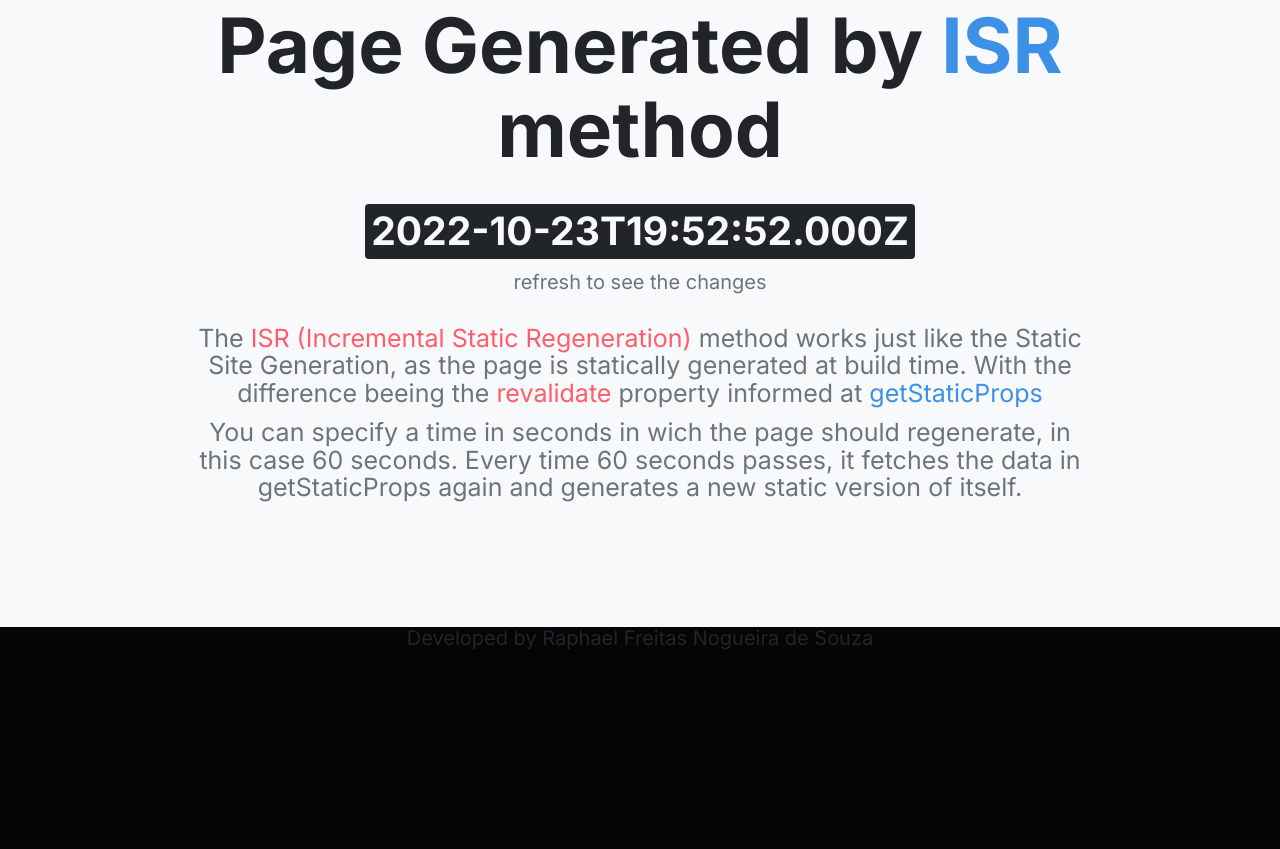
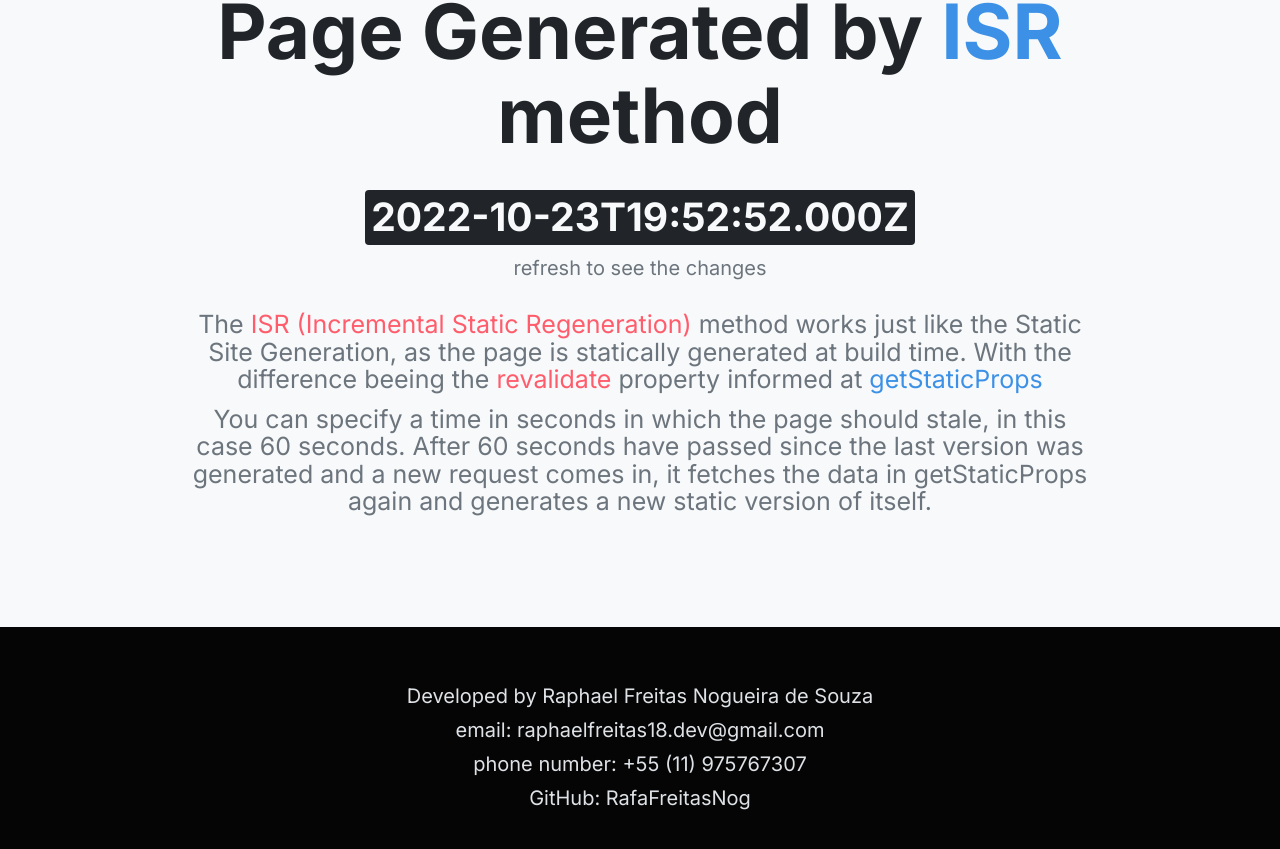
Before and after one commit to RafaFreitasNog/next-page-examples, a Next.js app: page /isr in a window 1280 px wide. Shown: the part 173-1022 px from the top of the page. Built offline with nearby package versions, Linux system fonts and the light colour scheme.

Commit message:
Changes to the pokemon list page and to the footer

```diff
--- a/components/Footer.jsx
+++ b/components/Footer.jsx
@@ -6,9 +6,9 @@ function Footer() {
     <Fragment>
       <div id={styles.footerWrapper}>
         <p>Developed by Raphael Freitas Nogueira de Souza</p>
-        <p></p>
-        <p></p>
-        <p></p>
+        <p>email: raphaelfreitas18.dev@gmail.com</p>
+        <p>phone number: +55 (11) 975767307</p>
+        <p>GitHub: RafaFreitasNog</p>
       </div>
     </Fragment>
    );
--- a/pages/isr.jsx
+++ b/pages/isr.jsx
@@ -10,7 +10,7 @@ function IncrementalStaticRegeneration({ date }) {
             <h4 className="bold">{date}</h4>
             <p>refresh to see the changes</p>
             <h6>The <span className="red">ISR (Incremental Static Regeneration)</span> method works just like the Static Site Generation, as the page is statically generated at build time. With the difference beeing the <span className="red">revalidate</span> property informed at <span className="blue">getStaticProps</span></h6>
-            <h6>You can specify a time in seconds in wich the page should regenerate, in this case 60 seconds. Every time 60 seconds passes, it fetches the data in getStaticProps again and generates a new static version of itself.</h6>
+            <h6>You can specify a time in seconds in which the page should stale, in this case 60 seconds. After 60 seconds have passed since the last version was generated and a new request comes in, it fetches the data in getStaticProps again and generates a new static version of itself.</h6>
           </div>
         </div>
       </div>
--- a/pages/poke-list.jsx
+++ b/pages/poke-list.jsx
@@ -15,6 +15,7 @@ function RepoList({ pokemons }) {
             </li>
           )}
         </ul>
+        <h6>The <span className="blue">'/pokemons/[pokemon]'</span> page also uses <span className="red">'fallback: true'</span>. So if you type any valid name value for [pokemon] (ex: 'pokemons/pikachu'), even if it hasn't been already statically generated at build time, a new static page will be generated and cached for that value.</h6>
       </div>
     </div>
     </>
--- a/styles/components/Footer.module.css
+++ b/styles/components/Footer.module.css
@@ -1,4 +1,11 @@
 #footerWrapper {
   height: 30vh;
   background-color: var(--gray-10);
+  display: flex;
+  flex-direction: column;
+  justify-content: center;
+  gap: 12px;
 }
+#footerWrapper > p {
+  color: var(--gray-3);
+}
```
